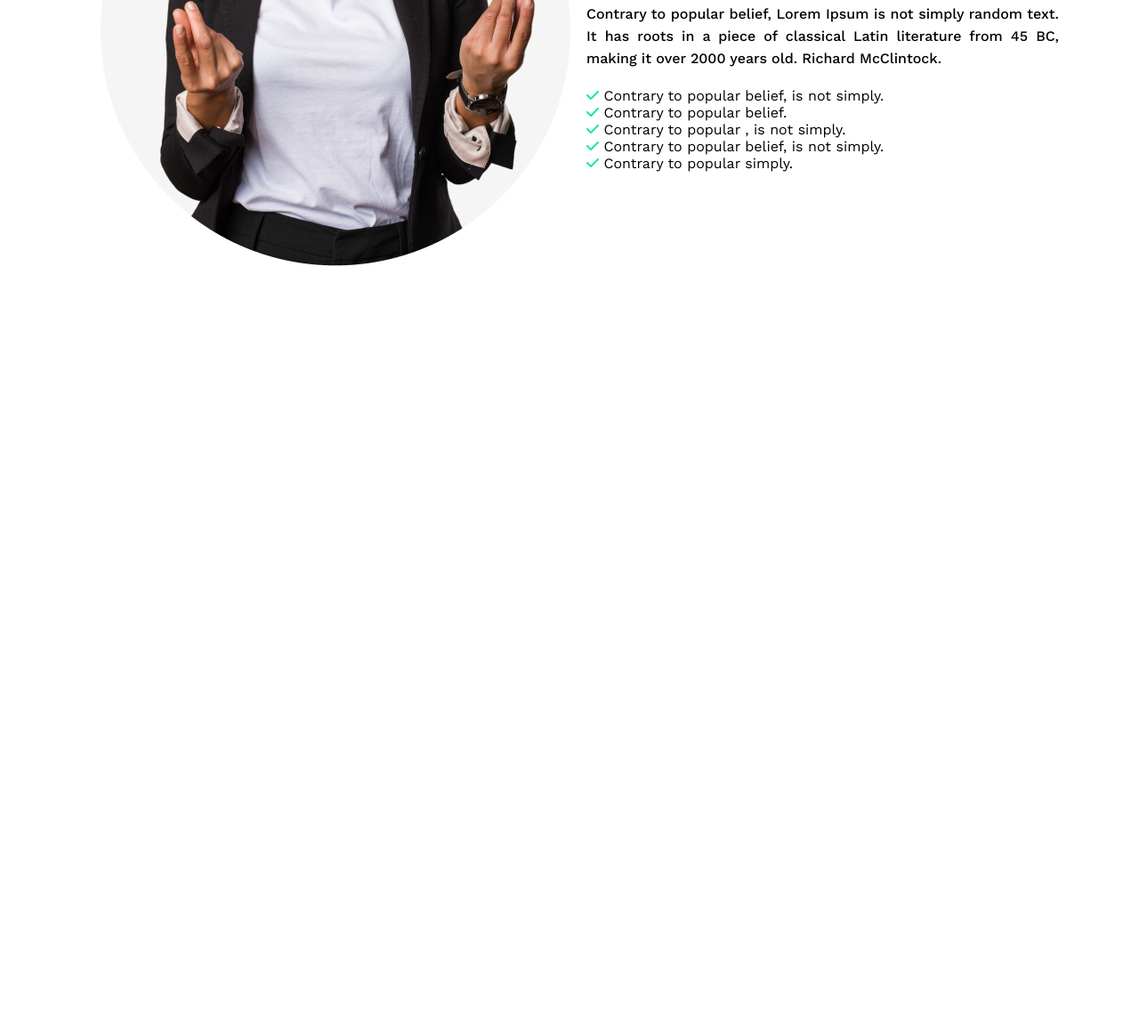
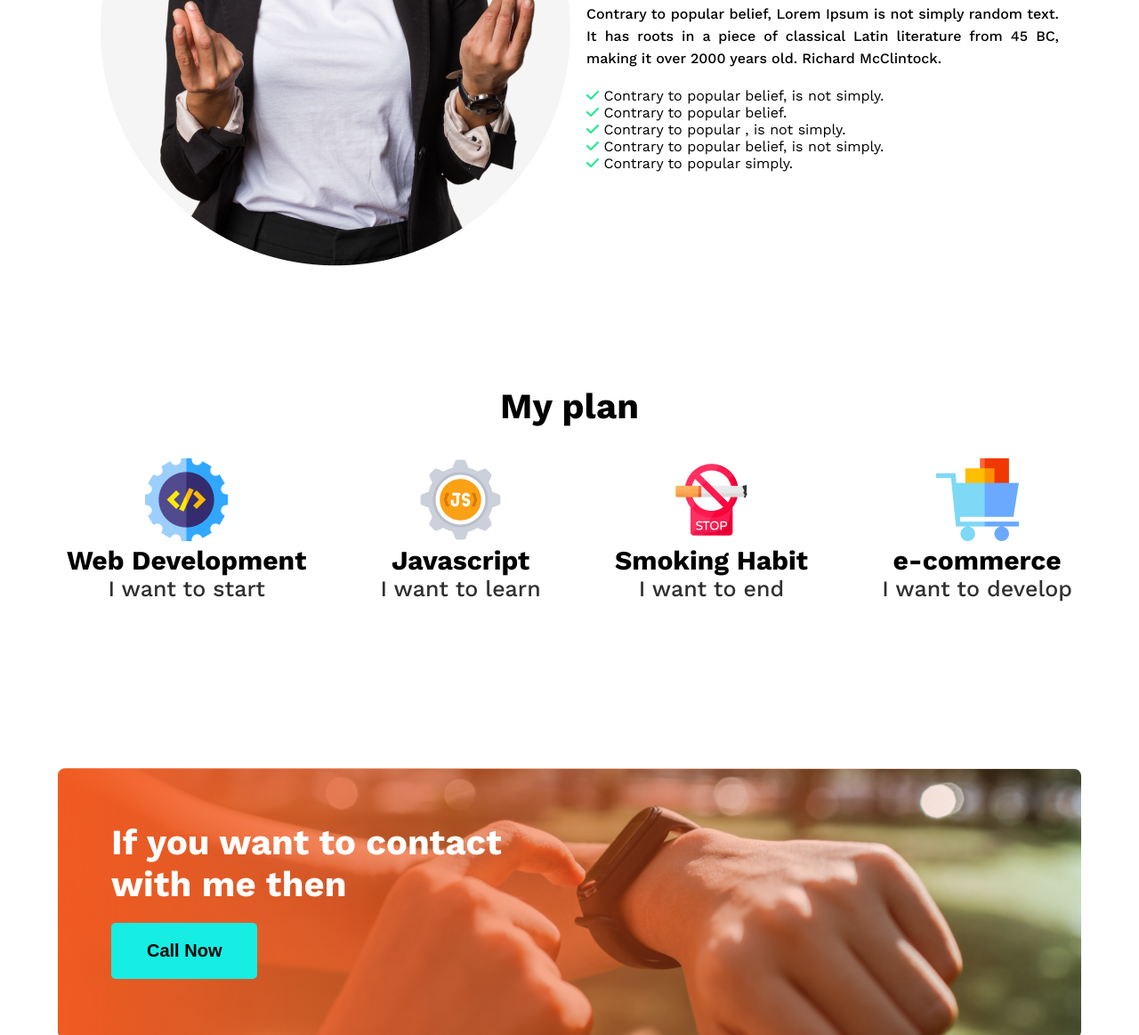
Before and after one commit to Nurllah91/assignment-1, a plain HTML site: page index.html in a window 1280 px wide. Shown: the part 1355-2518 px from the top of the page at 89% size. Before the commit the page ends 1658 px from the top, so only its background shows below. Drawn offline with nearby package versions, Linux system fonts and the light colour scheme.

Commit message:
contact section added

```diff
--- a/index.html
+++ b/index.html
@@ -56,6 +56,64 @@
         </section>
 
 
+        <!-- plan section -->
+
+
+        <section class="plan-section">
+            <div class="sec-container">
+                <h1 class="sec-heading">My plan</h1>
+
+                <div class="plan-container">
+
+                <div class="plans">
+                    <img src="images/icons/web.png" alt="images">
+                    <h3 class="p-heading">Web Development</h3>
+                    <span>I want to start</span>
+                </div>
+
+
+                <div class="plans">
+                    <img src="images/icons/js.png" alt="images">
+                    <h3 class="p-heading">Javascript</h3>
+                    <span>I want to learn</span>
+                </div>
+
+
+                <div class="plans">
+                    <img src="images/icons/smoke.png" alt="images">
+                    <h3 class="p-heading">Smoking Habit</h3>
+                    <span>I want to end</span>
+                </div>
+
+
+                <div class="plans">
+                    <img src="images/icons/ecom.png" alt="images">
+                    <h3 class="p-heading">e-commerce</h3>
+                    <span>I want to develop</span>
+                </div>
+
+                </div>
+
+
+            </div>
+        </section>
+
+
+
+
+        <!-- contact section -->
+
+        <section class="contact-section">
+
+            <div class="contact-sec-container">
+            <div class="contact-content">
+                <h3 class="contact-heading">If you want to contact with me then</h3>
+                <button class="call-btn">Call Now</button>
+
+            </div>
+            </div>
+        </section>
+
 
 
 
--- a/styles/style.css
+++ b/styles/style.css
@@ -97,3 +97,79 @@ button.contact-btn {
 .pre-year-content {
     margin-top: 280px;
 }
+
+
+
+/* plan section */
+
+.plan-container{
+    display: flex;
+    justify-content: space-between;
+}
+.sec-container{
+    max-width: 1130px;
+    margin: auto;
+
+    height: 300px;
+}
+.sec-heading {
+    text-align: center;
+    font-size: 40px;
+    font-weight: 700;
+    margin-bottom: 35px;
+}
+
+.p-heading {
+    font-size: 30px;
+    font-weight: 700;
+}
+
+.plans {
+    text-align: center;
+}
+
+.plans span{
+    font-size: 25px;
+    font-weight: 500;
+    color: rgb(49, 47, 47);
+}
+
+
+/* contact-section styles */
+
+
+
+.contact-sec-container{
+    background: url(../images/gradient2.png), url(../images/watch.png);
+    background-repeat: no-repeat;
+    background-size: cover;
+    max-width: 1150px;
+    height: 300px;
+    margin: auto;
+}
+
+.contact-content{
+    max-width: 450px;
+    padding: 60px;
+}
+
+.contact-heading {
+    font-size: 40px;
+    color: white;
+    font-weight: 700;
+}
+h3.contact-heading {
+    font-size: 40px;
+    color: white;
+    font-weight: 700;
+}
+
+.call-btn {
+    padding: 20px 40px;
+    border: none;
+    border-radius: 5px;
+    font-size: 20px;
+    font-weight: 700;
+    margin-top: 20px;
+    background: #16ede3;
+}
```
